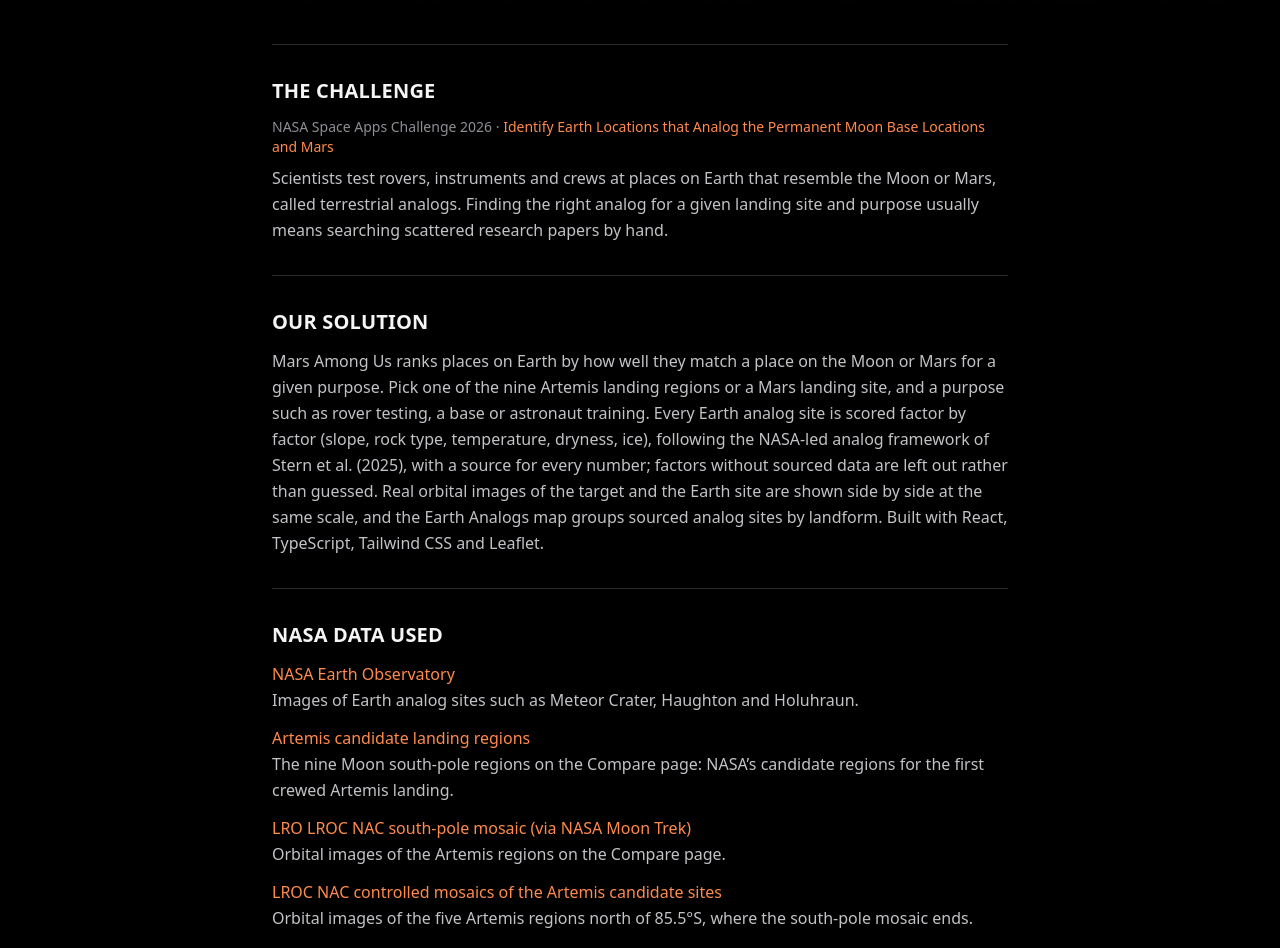
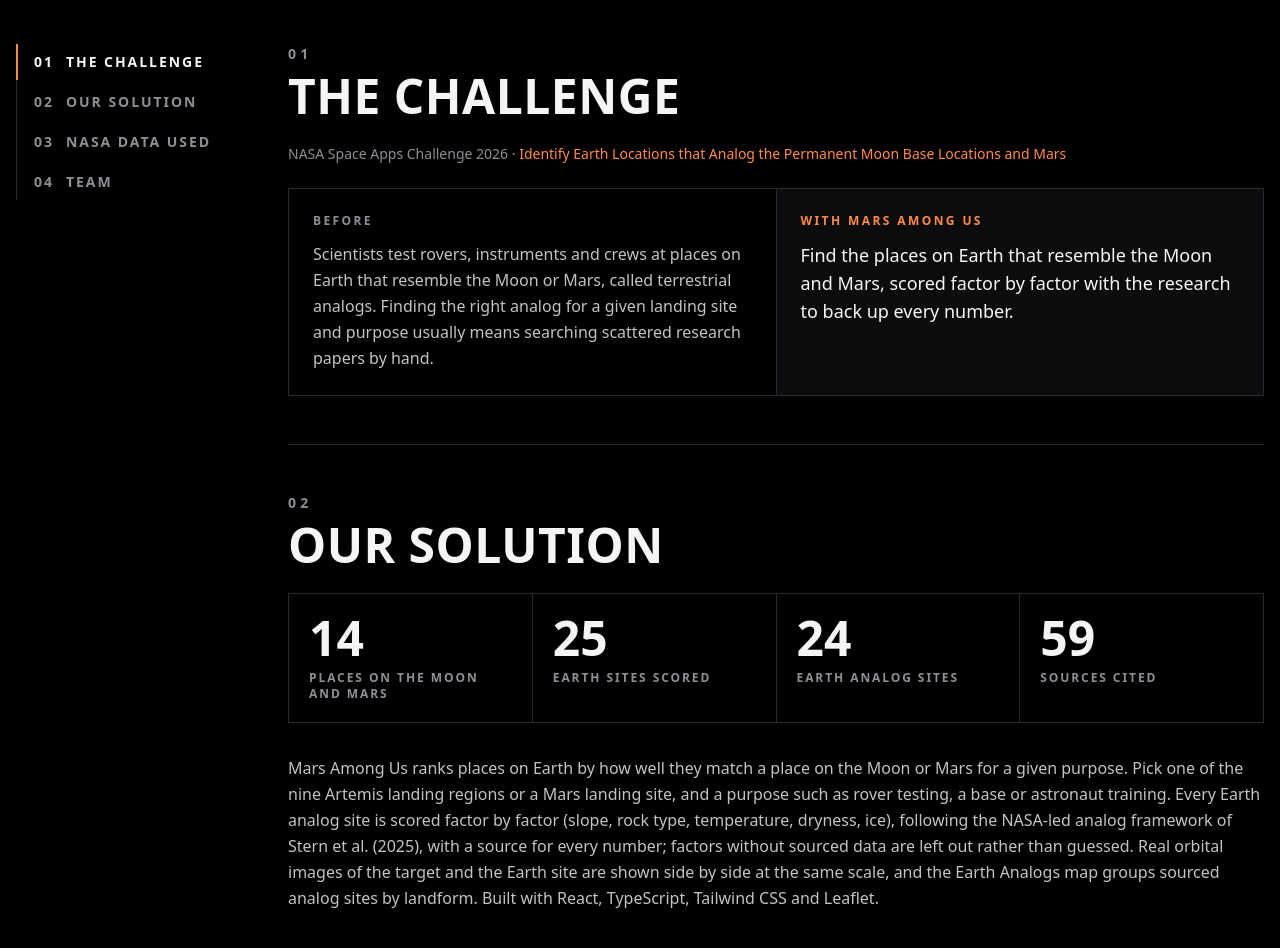
Before and after one commit to malkawi06/mars-among-us, a React (Vite) app: page /about in a window 1280 px wide. Shown: the part 460-1408 px from the top of the page. Built offline with nearby package versions, Linux system fonts and the light colour scheme.

Commit message:
About: numbered sections with a side index, before and after, project numbers from the data

```diff
--- a/src/pages/About.tsx
+++ b/src/pages/About.tsx
@@ -1,15 +1,28 @@
-import type { ReactNode } from 'react'
+import { useEffect, useState, type ReactNode } from 'react'
 import { PageHeader } from '../components/PageHeader'
 import { site } from '../config/site'
 import { usePageTitle } from '../hooks/usePageTitle'
 
+const stats = __HOME_STATS__
+
 // Section order and names follow the Space Apps project submission form.
+const SECTIONS = [
+  { id: 'challenge', title: 'The Challenge' },
+  { id: 'solution', title: 'Our Solution' },
+  { id: 'nasa-data', title: 'NASA Data Used' },
+  ...(site.about.ai ? [{ id: 'ai', title: 'Use of AI' }] : []),
+  { id: 'team', title: 'Team' },
+]
+const SECTION_IDS = SECTIONS.map((s) => s.id)
+
 export default function About() {
   usePageTitle('About')
   const { about, team } = site
+  const active = useActiveSection(SECTION_IDS)
+  const number = (id: string) => String(SECTIONS.findIndex((s) => s.id === id) + 1).padStart(2, '0')
 
   return (
-    <div className="mx-auto max-w-3xl px-4 py-8">
+    <div className="mx-auto max-w-7xl px-4 py-8">
       <PageHeader
         eyebrow="About"
         title={`About ${site.name}`}
@@ -17,7 +30,31 @@
         photo={site.photos.method}
       />
 
-      <Section id="challenge" title="The Challenge">
+      <div className="lg:grid lg:grid-cols-[13rem_1fr] lg:gap-16">
+        {/* Desktop: the sections, with the one on screen marked. */}
+        <nav aria-label="On this page" className="hidden lg:block">
+          <ol className="sticky top-28 space-y-1 border-l border-border">
+            {SECTIONS.map((s) => (
+              <li key={s.id}>
+                <a
+                  href={`#${s.id}`}
+                  aria-current={active === s.id ? 'true' : undefined}
+                  className={`-ml-px flex gap-3 border-l-2 py-2 pl-4 font-display text-sm font-semibold tracking-[0.14em] uppercase transition-colors ${
+                    active === s.id
+                      ? 'border-accent text-fg'
+                      : 'border-transparent text-muted hover:text-fg'
+                  }`}
+                >
+                  <span className="tabular-nums">{number(s.id)}</span>
+                  {s.title}
+                </a>
+              </li>
+            ))}
+          </ol>
+        </nav>
+
+        <div className="min-w-0">
+          <Section id="challenge" number={number('challenge')} title="The Challenge">
             <p className="text-sm text-muted">
               {site.event.name}
               {site.challenge.name && (
@@ -34,55 +71,83 @@
                 </>
               )}
             </p>
-        <p className="mt-2">{about.challenge}</p>
+            <div className="mt-6 grid gap-px overflow-hidden border border-border bg-border sm:grid-cols-2">
+              <div className="bg-bg p-6">
+                <p className="font-display text-xs font-semibold tracking-[0.2em] text-muted uppercase">
+                  Before
+                </p>
+                <p className="mt-3 text-fg-2">{about.challenge}</p>
+              </div>
+              <div className="bg-surface p-6">
+                <p className="font-display text-xs font-semibold tracking-[0.2em] text-accent uppercase">
+                  With {site.name}
+                </p>
+                <p className="mt-3 text-lg text-fg">{site.pitch}</p>
+              </div>
+            </div>
           </Section>
 
-      <Section id="solution" title="Our Solution">
+          <Section id="solution" number={number('solution')} title="Our Solution">
+            <dl className="mb-8 grid grid-cols-2 gap-px overflow-hidden border border-border bg-border sm:grid-cols-4">
+              {[
+                { value: stats.targets, label: 'Places on the Moon and Mars' },
+                { value: stats.earthSites, label: 'Earth sites scored' },
+                { value: stats.analogSites, label: 'Earth analog sites' },
+                { value: stats.sources, label: 'Sources cited' },
+              ].map((item) => (
+                <div key={item.label} className="bg-bg p-5">
+                  <dt className="sr-only">{item.label}</dt>
+                  <dd className="font-display text-5xl leading-none font-bold text-fg tabular-nums">
+                    {item.value}
+                  </dd>
+                  <dd className="mt-2 font-display text-xs font-semibold tracking-[0.16em] text-muted uppercase">
+                    {item.label}
+                  </dd>
+                </div>
+              ))}
+            </dl>
             <p>{about.solution}</p>
           </Section>
 
-      <Section id="nasa-data" title="NASA Data Used">
-        <ul className="space-y-3">
+          <Section id="nasa-data" number={number('nasa-data')} title="NASA Data Used">
+            <ul className="divide-y divide-border border-y border-border">
               {about.nasaData.map((source) => (
-            <li key={source.name}>
+                <li key={source.name} className="py-4 sm:grid sm:grid-cols-[1fr_1.4fr] sm:gap-6">
                   <a
                     href={source.url}
                     target="_blank"
                     rel="noreferrer"
-                className="font-medium text-accent hover:underline"
+                    className="font-medium text-fg hover:text-accent hover:underline"
                   >
                     {source.name}
                   </a>
-              <p className="text-fg-2">{source.howWeUseIt}</p>
+                  <p className="mt-1 text-fg-2 sm:mt-0">{source.howWeUseIt}</p>
                 </li>
               ))}
             </ul>
           </Section>
 
           {about.ai && (
-        <Section id="ai" title="Use of AI">
+            <Section id="ai" number={number('ai')} title="Use of AI">
               <p>{about.ai}</p>
             </Section>
           )}
 
-      <Section id="team" title="Team">
-        <p className="mb-4 text-sm text-muted">
+          <Section id="team" number={number('team')} title="Team">
+            <p className="mb-6 text-sm text-muted">
               {[team.name, team.location].filter(Boolean).join(' · ')}
             </p>
-        <ul className="grid gap-3 sm:grid-cols-2">
+            <ul className="grid gap-px overflow-hidden border border-border bg-border sm:grid-cols-2 xl:grid-cols-3">
               {team.members.map((member) => (
-            <li
-              key={member.name}
-              className="flex items-center gap-3 rounded-xl border border-border bg-surface p-4"
-            >
+                <li key={member.name} className="flex items-center gap-4 bg-bg p-5">
                   <span
                     aria-hidden="true"
-                className="grid size-10 shrink-0 place-items-center rounded-full bg-surface-2 text-sm font-semibold text-fg-2"
+                    className="grid size-14 shrink-0 place-items-center border border-border bg-surface font-display text-xl font-bold tracking-wider text-fg"
                   >
                     {initials(member.name)}
                   </span>
                   <span className="min-w-0">
-                <span className="block font-medium">{member.name}</span>
+                    <span className="block font-medium text-fg">{member.name}</span>
                     {member.role && <span className="block text-sm text-muted">{member.role}</span>}
                     <span className="mt-1 flex gap-3 text-sm">
                       {member.github && (
@@ -112,13 +177,51 @@
             </ul>
           </Section>
         </div>
+      </div>
+    </div>
   )
 }
 
-function Section({ id, title, children }: { id: string; title: string; children: ReactNode }) {
+/** The section nearest the top of the screen, for the side index. */
+function useActiveSection(ids: string[]) {
+  const [active, setActive] = useState(ids[0])
+  useEffect(() => {
+    const observer = new IntersectionObserver(
+      (entries) => {
+        const visible = entries.filter((e) => e.isIntersecting)
+        if (visible.length) setActive(visible[0].target.id)
+      },
+      { rootMargin: '-25% 0px -65% 0px' },
+    )
+    ids.forEach((id) => {
+      const el = document.getElementById(id)
+      if (el) observer.observe(el)
+    })
+    return () => observer.disconnect()
+  }, [ids])
+  return active
+}
+
+function Section({
+  id,
+  number,
+  title,
+  children,
+}: {
+  id: string
+  number: string
+  title: string
+  children: ReactNode
+}) {
   return (
-    <section id={id} className="scroll-mt-20 border-t border-border py-8 leading-relaxed text-fg-2">
-      <h2 className="mb-3 text-xl font-semibold text-fg">{title}</h2>
+    <section
+      id={id}
+      className="scroll-mt-24 border-t border-border py-12 leading-relaxed text-fg-2 first:border-t-0 first:pt-0"
+    >
+      <p className="font-display text-sm font-semibold tracking-[0.3em] text-muted">{number}</p>
+      <h2 className="mt-2 mb-6 font-display text-4xl leading-none font-bold text-fg sm:text-5xl">
+        {title}
+      </h2>
       {children}
     </section>
   )
--- a/src/vite-env.d.ts
+++ b/src/vite-env.d.ts
@@ -6,6 +6,8 @@
   earthSites: number
   purposes: number
   analogSites: number
+  /** Distinct sources cited across the Moon/Mars targets and the Earth sites. */
+  sources: number
   landforms: [string, string][]
   /** The best Earth match for one Moon region and purpose, computed from the data at build time. */
   example: {
--- a/vite.config.ts
+++ b/vite.config.ts
@@ -10,6 +10,13 @@
 const exampleTarget = TARGETS.find((t) => t.id === 'moon-2')!
 const examplePurpose = PURPOSES.find((p) => p.id === 'training')!
 const exampleMatch = rank(exampleTarget, examplePurpose, EARTH_SITES)[0]
+
+// Every distinct paper or page the data cites: Moon/Mars targets, Earth analogs and scored Earth sites.
+const sourceCount = new Set([
+  ...TARGETS.flatMap((t) => t.sources.map((s) => s.url)),
+  ...ANALOG_SITES.flatMap((a) => a.sources.map((s) => s.url)),
+  ...EARTH_SITES.map((s) => s.source),
+]).size
 
 // Fills %SITE_NAME%, %SITE_DESCRIPTION% and %SITE_URL% in index.html from src/config/site.ts,
 // so the browser tab and link previews stay in sync with the rest of the app.
@@ -38,6 +45,7 @@
       earthSites: EARTH_SITES.length,
       purposes: PURPOSES.length,
       analogSites: ANALOG_SITES.length,
+      sources: sourceCount,
       landforms: Object.entries(LANDFORM_NAMES),
       example: {
         targetId: exampleTarget.id,
```
Lines whose indentation alone changed are shown as unchanged.
